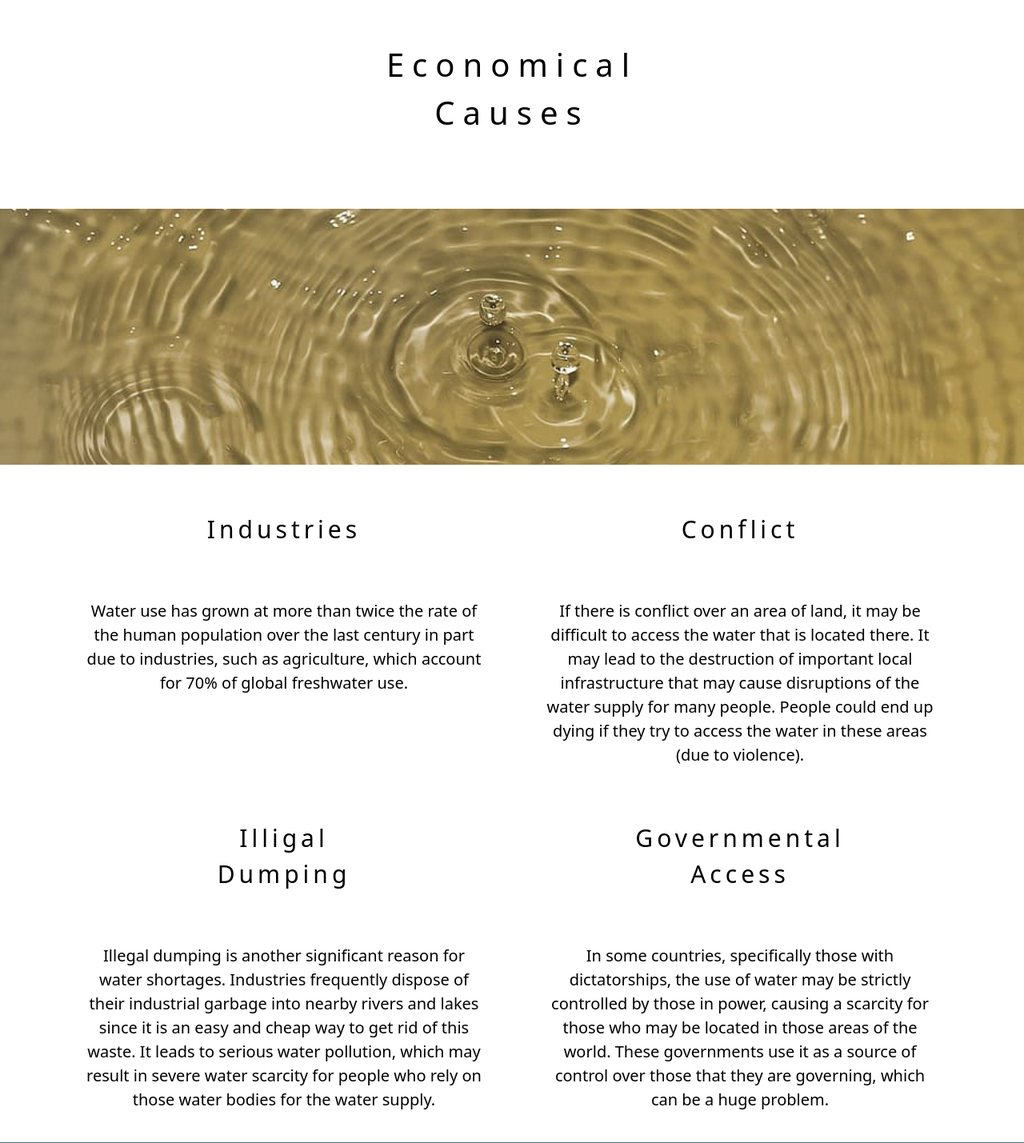
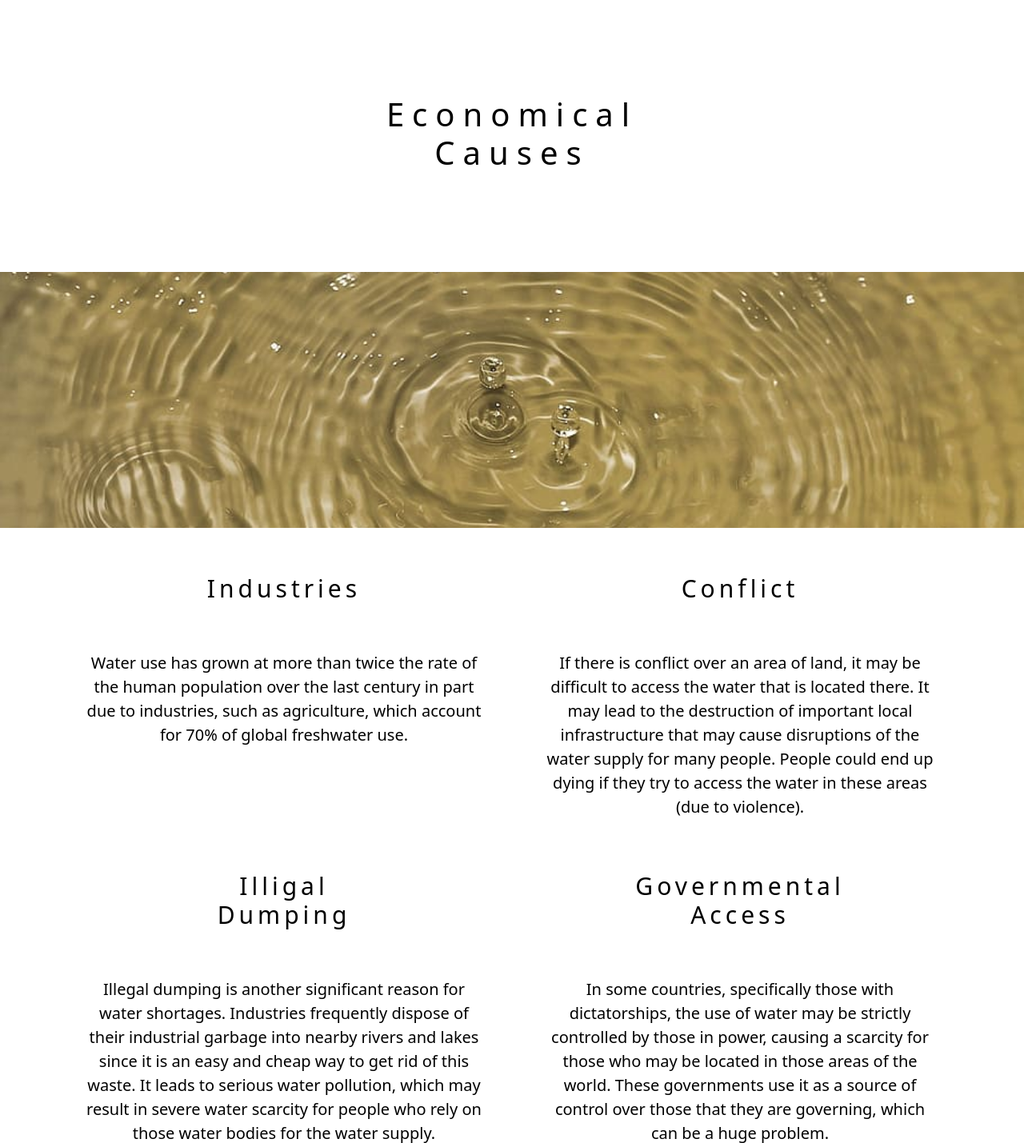
Before and after one commit to alcmene00/day_zero, a PHP site: page /causes.html in a window 1280 px wide. Shown: the part 4205-5634 px from the top of the page at 80% size. Run offline with PHP 8.4, Linux system fonts and the light colour scheme.

Commit message:
minor changes vol2

```diff
--- a/causes.css
+++ b/causes.css
@@ -82,16 +82,18 @@ img {
   width: 100%;
 }
 
-.titles-h1 {
+.titles-h3 {
+  font-weight: normal;
   font-size: 400%;
   color: black;
   text-align: center;
-  padding-top: 10vh;
-  padding-bottom: 10vh;
+  padding-top: 15vh;
+  padding-bottom: 15vh;
   letter-spacing: 1rem;
 }
 
-.titles-h2 {
+.titles-h4 {
+  font-weight: normal;
   font-size: 300%;
   color: black;
   text-align: center;
--- a/causes.html
+++ b/causes.html
@@ -55,9 +55,7 @@
     <!-- H E A D  T I T L E -->
 
     <div class="title-img">
-      <div class="title">
-        <p>Causes</p>
-      </div>
+      <h2 class="title">Causes</h2>
       <div class="tears">
         <a href="#natural">
           <img class="tear" src="/pictures/drop-natural-reverse.png" />
@@ -78,13 +76,13 @@
       class="line-img"
       src="https://www.solidbackgrounds.com/images/4096x2304/4096x2304-pastel-blue-solid-color-background.jpg"
     />
-    <p class="titles-h1">Natural<br />Causes</p>
+    <h3 class="titles-h3">Natural<br />Causes</h3>
     <img class="text-img" src="/pictures/1.-scaled.jpg" />
 
     <div class="container pt-5">
       <div class="row">
         <div class="col-md-6">
-          <p class="titles-h2">Drought</p>
+          <h4 class="titles-h4">Drought</h4>
           <p class="text">
             A drought is, in short, an area especially hot and dry, which is not
             getting enough rainfall to be able to sustain the life that is
@@ -97,7 +95,7 @@
           </p>
         </div>
         <div class="col-md-6">
-          <p class="titles-h2">Distance</p>
+          <h4 class="titles-h4">Distance</h4>
           <p class="text">
             There are a number of remote areas throughout the entire world that
             deal with water scarcity because they just aren’t close to anywhere
@@ -110,7 +108,7 @@
 
       <div class="row">
         <div class="col-md-6">
-          <p class="titles-h2">Natural<br />Disasters</p>
+          <h4 class="titles-h4">Natural<br />Disasters</h4>
           <p class="text">
             Natural disasters like tsunamis, floods may also cause severe water
             shortages for the local population since important public
@@ -122,7 +120,7 @@
           </p>
         </div>
         <div class="col-md-6">
-          <p class="titles-h2">Rare<br />Fresh-Water</p>
+          <h4 class="titles-h4">Rare<br />Fresh-Water</h4>
           <p class="text">
             Water covers 70% of our planet, and it is easy to think that it will
             always be plentiful. However, freshwater—the stuff we drink, bathe
@@ -141,7 +139,7 @@
       class="line-img"
       src="https://www.solidbackgrounds.com/images/4096x2304/4096x2304-pastel-blue-solid-color-background.jpg"
     />
-    <p class="titles-h1">Anthropogenic<br />Causes</p>
+    <h3 class="titles-h3">Anthropogenic<br />Causes</h3>
     <img
       class="text-img"
       src="/pictures/causas-consecuencias-contaminacion-agua.jpg"
@@ -150,7 +148,7 @@
     <div class="container pt-5">
       <div class="row">
         <div class="col-md-6">
-          <p class="titles-h2">Growing<br />Population</p>
+          <h4 class="titles-h4">Growing<br />Population</h4>
           <p class="text">
             The first reason that is causing water stress around the world is
             the growing human population at the same time as the water supply
@@ -160,7 +158,7 @@
           </p>
         </div>
         <div class="col-md-6">
-          <p class="titles-h2">Global<br />Warming</p>
+          <h4 class="titles-h4">Global<br />Warming</h4>
           <p class="text">
             Global warming is another important cause of water scarcity. When
             our average air temperature becomes warmer, water from rivers and
@@ -174,7 +172,7 @@
 
       <div class="row">
         <div class="col-md-6">
-          <p class="titles-h2">Pollution</p>
+          <h4 class="titles-h4">Pollution</h4>
           <p class="text">
             Water pollution is a huge problem, especially when you’re looking at
             areas that don’t necessarily have a good sewage system. Pollution
@@ -184,7 +182,7 @@
           </p>
         </div>
         <div class="col-md-6">
-          <p class="titles-h2">Overuse</p>
+          <h4 class="titles-h4">Overuse</h4>
           <p class="text">
             Water overuse is a huge issue that a lot of people are dealing with.
             It may be overused on people, animals, land, or any other number of
@@ -202,16 +200,16 @@
       class="line-img"
       src="https://www.solidbackgrounds.com/images/4096x2304/4096x2304-pastel-blue-solid-color-background.jpg"
     />
-    <p class="titles-h1">
+    <h3 class="titles-h3">
       Economical <br />
       Causes
-    </p>
+    </h3>
     <img class="text-img" src="/pictures/water-drip-world-lack-of-water.jpg" />
 
     <div class="container pt-5">
       <div class="row">
         <div class="col-md-6">
-          <p class="titles-h2">Industries</p>
+          <h4 class="titles-h4">Industries</h4>
           <p class="text">
             Water use has grown at more than twice the rate of the human
             population over the last century in part due to industries, such as
@@ -219,7 +217,7 @@
           </p>
         </div>
         <div class="col-md-6">
-          <p class="titles-h2">Conflict</p>
+          <h4 class="titles-h4">Conflict</h4>
           <p class="text">
             If there is conflict over an area of land, it may be difficult to
             access the water that is located there. It may lead to the
@@ -233,7 +231,7 @@
 
       <div class="row">
         <div class="col-md-6">
-          <p class="titles-h2">Illigal<br />Dumping</p>
+          <h4 class="titles-h4">Illigal<br />Dumping</h4>
           <p class="text">
             Illegal dumping is another significant reason for water shortages.
             Industries frequently dispose of their industrial garbage into
@@ -244,7 +242,7 @@
           </p>
         </div>
         <div class="col-md-6">
-          <p class="titles-h2">Governmental<br />Access</p>
+          <h4 class="titles-h4">Governmental<br />Access</h4>
           <p class="text">
             In some countries, specifically those with dictatorships, the use of
             water may be strictly controlled by those in power, causing a
```
